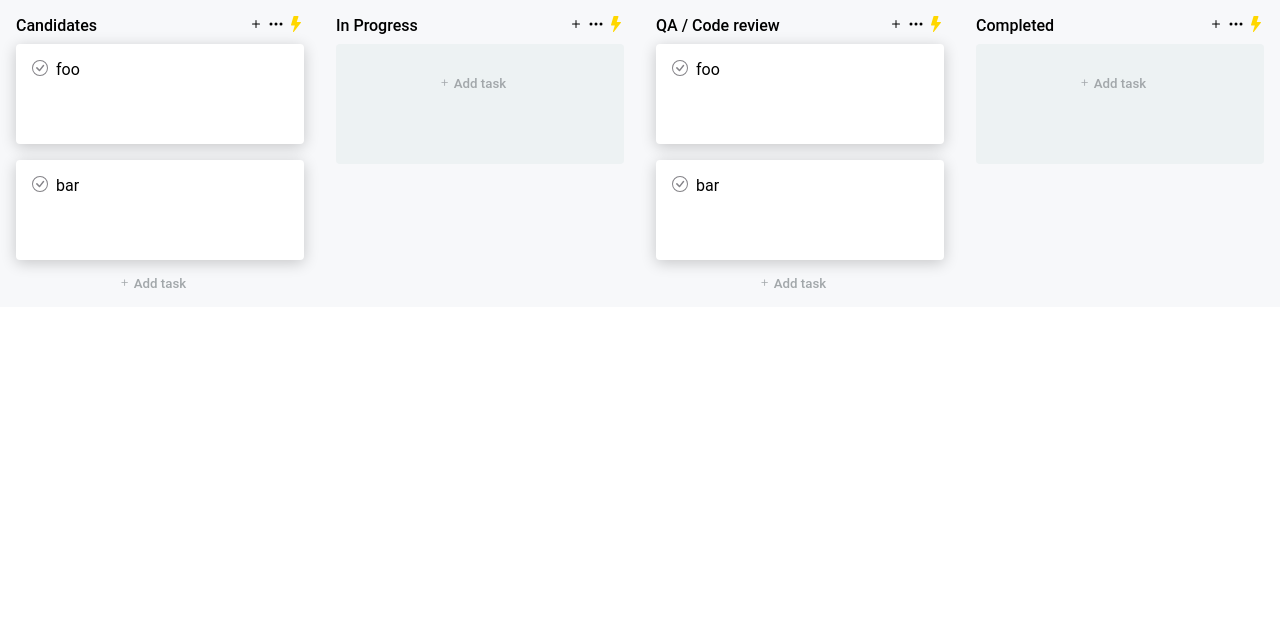
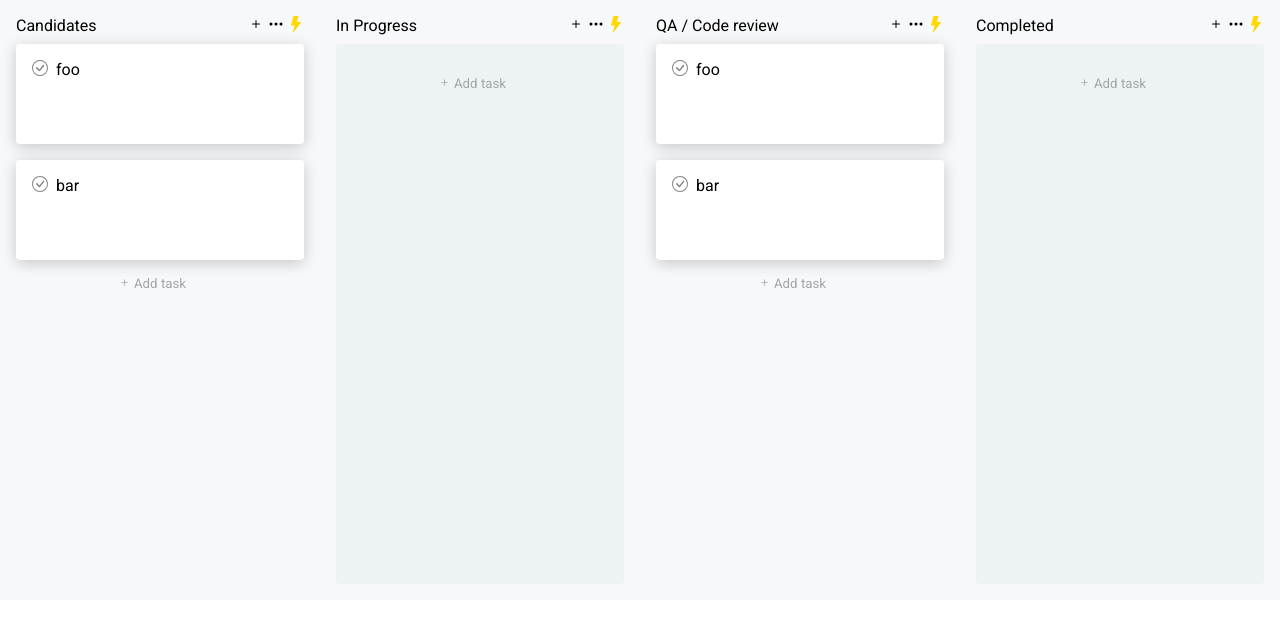
Before and after one commit to adamgajzlerowicz/tasks-app-demo, a React (Create React App) app: page / in a window 1280 px wide. Shown: the top 622 px of the page. Built offline with nearby package versions, Linux system fonts and the light colour scheme.

Commit message:
Fixed fonts, updated board size. The layout looks good!

```diff
--- /dev/null
+++ b/src/index.css
@@ -0,0 +1 @@
+@import url("https://fonts.googleapis.com/css?family=Roboto");
--- a/src/index.tsx
+++ b/src/index.tsx
@@ -2,16 +2,15 @@ import React from 'react';
 import ReactDOM from 'react-dom';
 import {Kanban} from "./kanban/kanban";
 import { createGlobalStyle } from 'styled-components'
+import './index.css'
 
 
 const CSSReset = createGlobalStyle`
-  @import url("https://fonts.googleapis.com/css?family=Roboto");
-
   * {
     box-sizing: border-box;
     margin: 0;
     padding: 0;
-    font-family: 'Roboto', sans-serif;
+    font-family: "Roboto", sans-serif;
   }
 `
 
--- a/src/kanban/components/emptyLane.tsx
+++ b/src/kanban/components/emptyLane.tsx
@@ -6,10 +6,10 @@ import {AddTaskButton} from "./addTaskButton";
 const EmptyLaneContainer = styled.div`
   background-color: ${colors.background2};
   padding-top: ${mediumSize * 2}px;
-  min-height: 120px;
   display: flex;
   justify-content: center;
   border-radius: ${borderRadius}px;
+  flex-grow: 1;
 `
 
 
--- a/src/kanban/components/lane.tsx
+++ b/src/kanban/components/lane.tsx
@@ -6,6 +6,12 @@ import {LaneItem} from "./laneItem";
 import {Stack} from "./stack";
 import {AddTaskButton} from "./addTaskButton";
 import styled from "styled-components";
+
+const LaneContainer = styled.div`
+  display: flex;
+  flex-grow: 1;
+  flex-direction: column;
+`
 
 const AddTaskButtonContainer = styled.div`
   width: 100%;
@@ -19,7 +25,7 @@ type Props = {
 }
 
 export const Lane = ({title, items}: Props) => {
-    return <div>
+    return <LaneContainer>
         <LaneHeader title={title} />
 
         <Stack/>
@@ -34,5 +40,5 @@ export const Lane = ({title, items}: Props) => {
             : <EmptyLane />
         }
 
-    </div>
+    </LaneContainer>
 }
--- a/src/kanban/components/laneItem.tsx
+++ b/src/kanban/components/laneItem.tsx
@@ -11,8 +11,12 @@ const LaneItemContainer = styled.div`
    margin-bottom: ${mediumSize}px;
    min-height: 100px;
    box-shadow: 0 3px 15px rgba(0,0,0,0.2);
+`
+
+const LaneItemInner = styled.div`
    display: flex;
    flex-direction: row;
+   align-content: center;
 `
 
 const CircleIcon = styled(BsCheckCircle)`
@@ -24,8 +28,10 @@ type Props = {
 }
 
 export const LaneItem = ({ item }: Props) => {
-   return <LaneItemContainer>
-      <CircleIcon color={colors.gray2}/>
-      {item.title}
-   </LaneItemContainer>
+    return <LaneItemContainer>
+        <LaneItemInner>
+            <CircleIcon color={colors.gray2}/>
+            {item.title}
+        </LaneItemInner>
+    </LaneItemContainer>
 }
--- a/src/kanban/components/stack.tsx
+++ b/src/kanban/components/stack.tsx
@@ -1,4 +1,3 @@
-import * as React from 'react'
 import styled from "styled-components";
 import {mediumSize} from "../../design-system";
 
--- a/src/kanban/kanban.tsx
+++ b/src/kanban/kanban.tsx
@@ -11,6 +11,7 @@ const Container = styled.div`
   grid-template-columns:repeat(4, 1fr);
   gap: ${mediumSize*2}px;
   background-color: ${colors.background};
+  min-height: 600px;
 `
 
 export const Kanban = () => {
```
